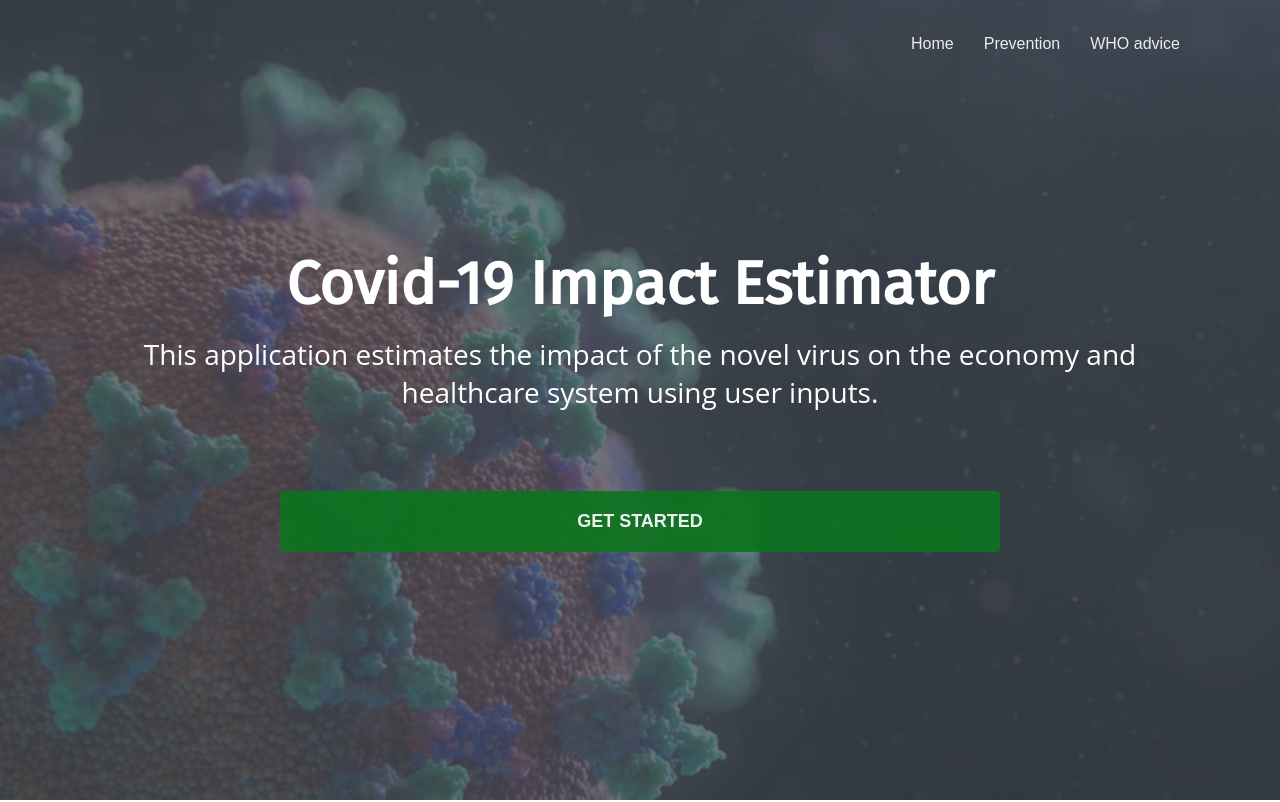
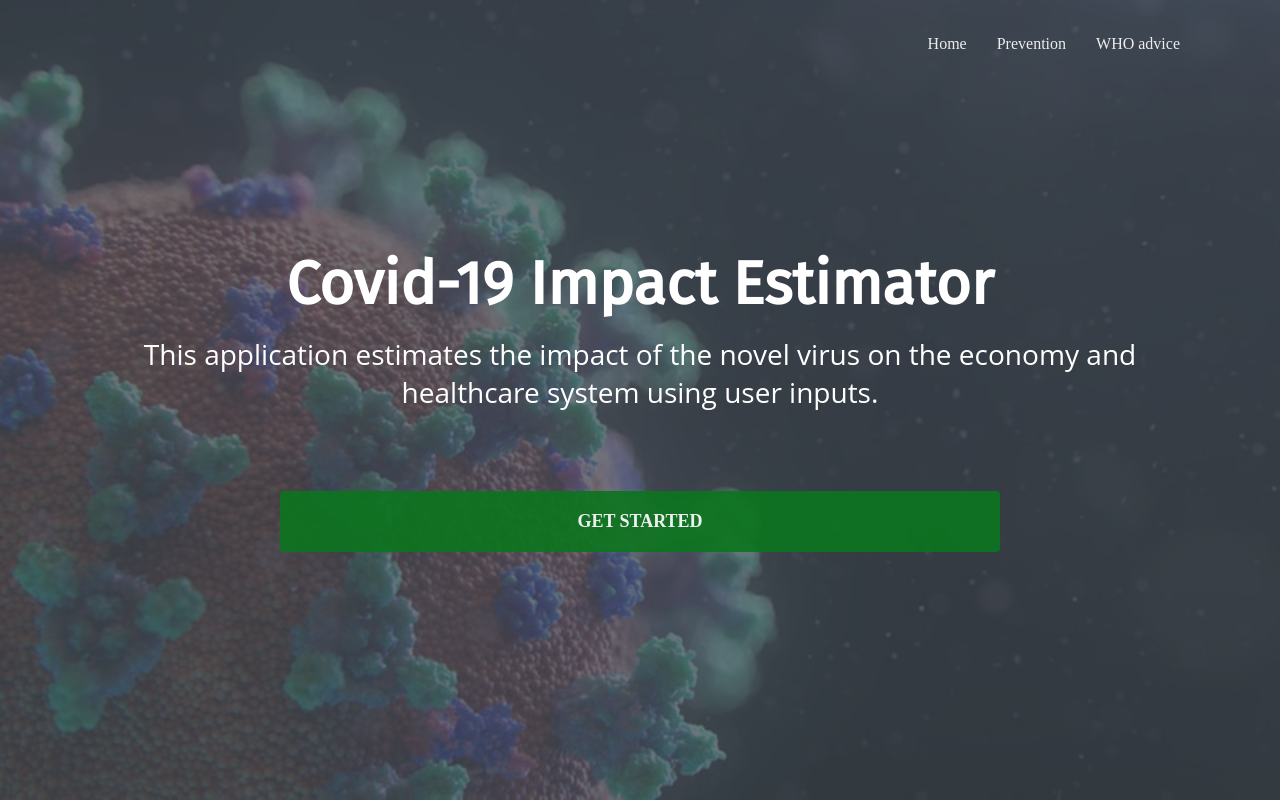
Before and after one commit to CHISOM96/Covid-19-Estimator, a website: page src/index.html in a window 1280 px wide. Shown: the top 802 px of the page. Drawn offline with Linux system fonts and the light colour scheme.

Commit message:
css fix 4

```diff
--- a/src/styles.css
+++ b/src/styles.css
@@ -6,6 +6,7 @@
 	 font-style: normal;
 	 src: local('Fira Sans Regular'), local('FiraSans-Regular'), url(https://fonts.gstatic.com/s/firasans/v10/va9E4kDNxMZdWfMOD5VvmojLazX3dGTP.woff2) format('woff2');
 	font-display: swap;
+	color: #555;
 }
 *{
 	margin: 0;
@@ -13,10 +14,10 @@
 	box-sizing: border-box;
 }
 
-html{
+/*html{
 	font: normal 16px sans-serif;
 	color: #555;
-}
+}*/
 
 ul, nav{
 	list-style: none;
```
